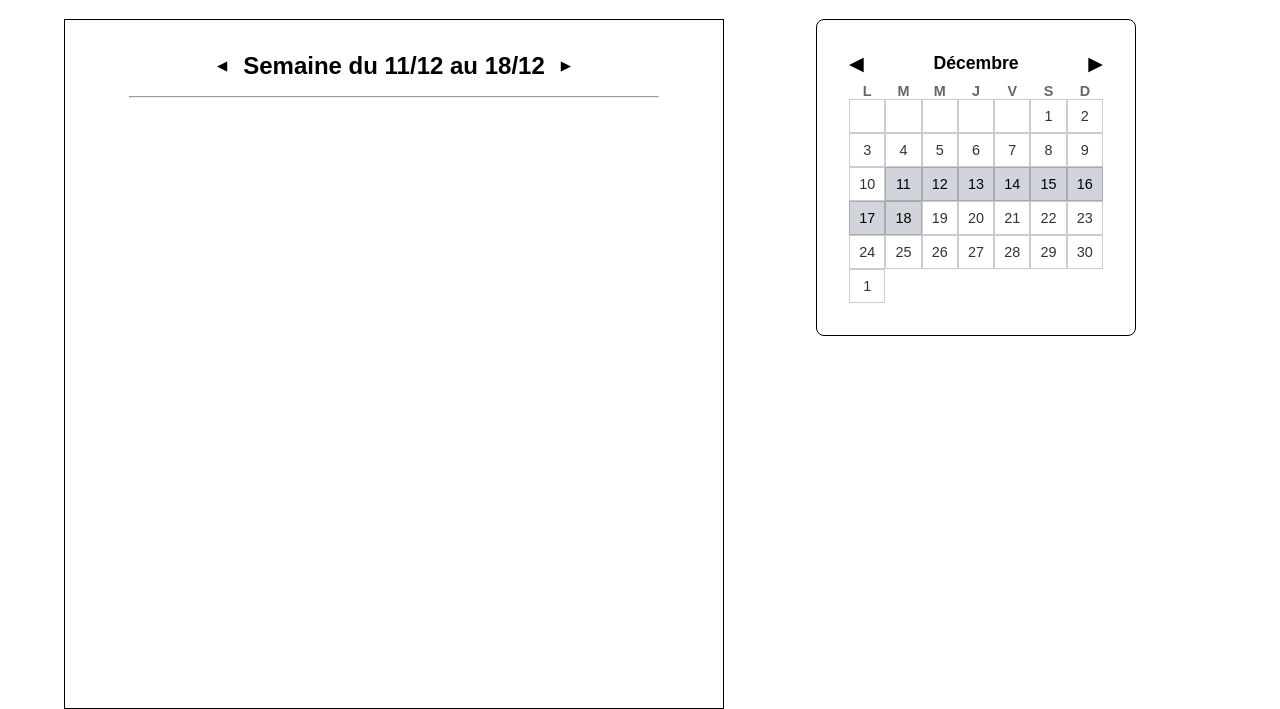
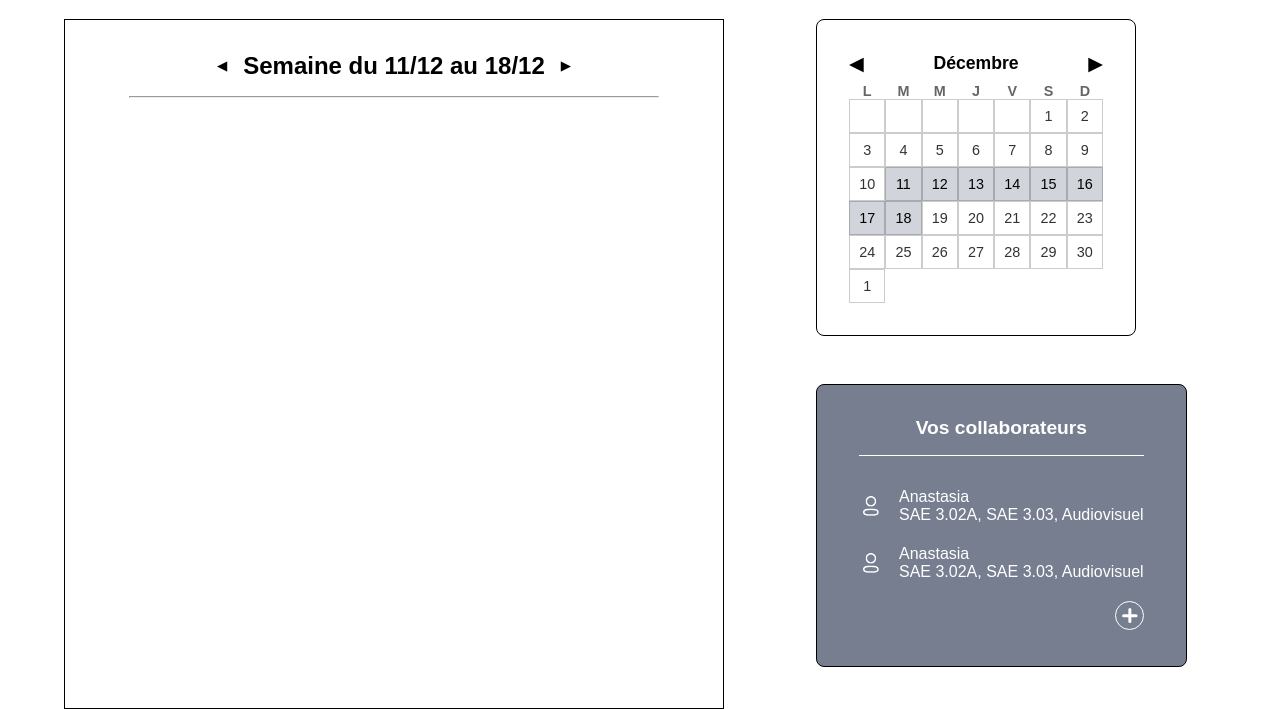
Before and after one commit to BomberQLF/ENT, a PHP site: template Vue/todoList.php in a window 1280 px wide. Shown: the part 154-863 px from the top of the page. Run offline with PHP 8.4, Linux system fonts and the light colour scheme; the template is opened without the code that fills it, so the values that code supplies are empty; the visitor is signed in with stand-in values (Sample User, id 1).

Commit message:
Update todoList.php

```diff
--- a/Vue/todoList.php
+++ b/Vue/todoList.php
@@ -103,7 +103,9 @@
                 </div>
                 <hr>
             </div>
+            <div class="right-side-wrapper">
                 <div class="calendar">
+                    <div class="calendar-wrapper">
                         <div class="month">
                             <button class="nav-btn">&#9664;</button>
                             <span>Décembre</span>
@@ -158,6 +160,32 @@
                         </div>
                     </div>
                 </div>
+                <div class="collaborateurs-container">
+                    <div class="upper-collaborateurs">
+                        <h2 id="collab-title">Vos collaborateurs</h2>
+                    </div>
+                    <div class="content-collaborateurs">
+                        <div class="img-collaborateurs">
+                            <img src="./image/uploads/Profile.svg" alt="">
+                        </div>
+                        <div class="info-collaborateurs">
+                            <p class="nom-collaborateurs">Anastasia</p>
+                            <span class="details-collaborateurs">SAE 3.02A, SAE 3.03, Audiovisuel</span>
+                        </div>
+                    </div>
+                    <div class="content-collaborateurs">
+                        <div class="img-collaborateurs">
+                            <img src="./image/uploads/Profile.svg" alt="">
+                        </div>
+                        <div class="info-collaborateurs">
+                            <p class="nom-collaborateurs">Anastasia</p>
+                            <span class="details-collaborateurs">SAE 3.02A, SAE 3.03, Audiovisuel</span>
+                        </div>
+                    </div>
+                    <div class="add-todo-container"><img src="./image/uploads/add-todo.svg" alt=""></div>
+                </div>
+            </div>
+        </div>
     </div>
 
     <script src="../index.js"></script>
```
Lines whose indentation alone changed are shown as unchanged.
